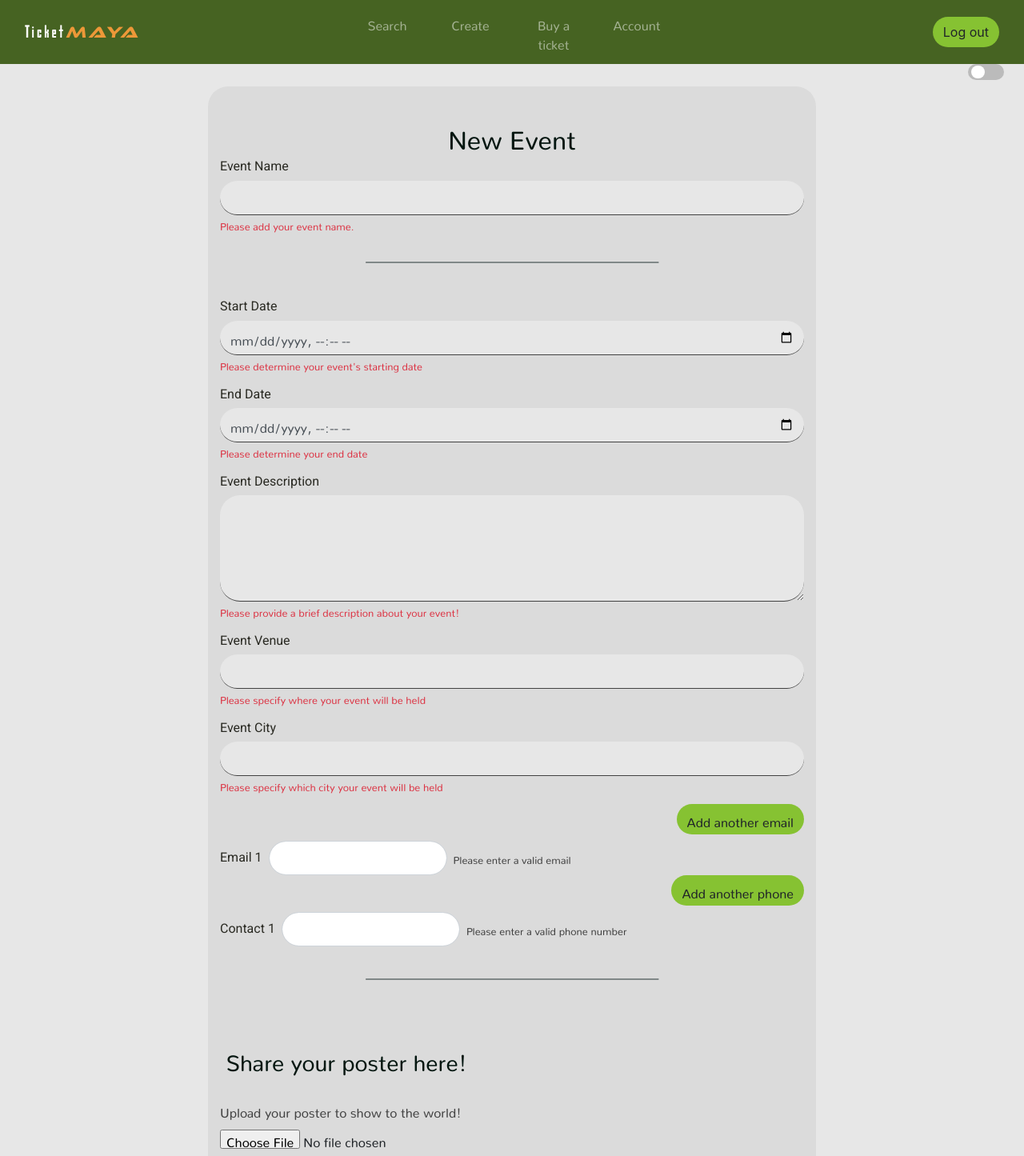
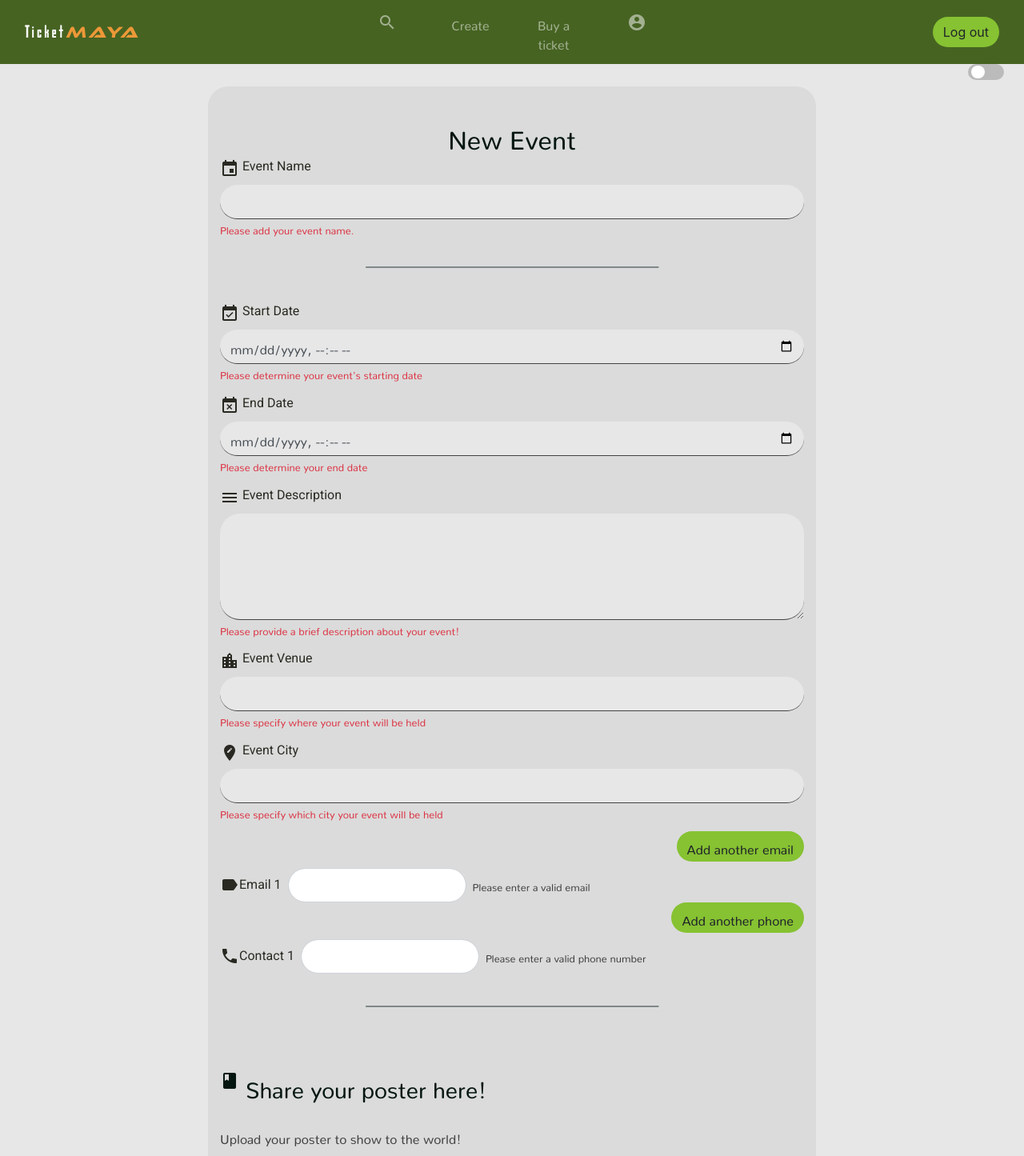
Before and after one commit to nicholasm185/WASD-FP, an Angular app: page /create in a window 1280 px wide. Shown: the top 1445 px of the page at 80% size. Built offline with nearby package versions, Linux system fonts and the light colour scheme; sample sign-in values are in the browser's storage; what ngx-countdown-timer, ngx-owl-carousel would draw is missing.

Commit message:
icons addition #3

```diff
--- a/src/app/create-event/create-event.component.html
+++ b/src/app/create-event/create-event.component.html
@@ -45,7 +45,7 @@
       <form [formGroup]="eventForm" novalidate>
 
         <div class="form-group" data-aos="fade-up" data-aos-delay="300">
-          <label for="name">Event Name</label>
+          <label for="name"><i class="material-icons" style="vertical-align: top">event</i> Event Name</label>
           <input class="form-control main-search" type="text" formControlName="name" id="name">
           <small *ngIf="!eventForm.controls.name.valid" class="text-danger">
             Please add your event name.
@@ -53,7 +53,7 @@
         </div>
         <hr data-aos="fade-up">
         <div class="form-group" data-aos="fade-up" data-aos-delay="300">
-          <label for="startDate">Start Date</label>
+          <label for="startDate"><i class="material-icons" style="vertical-align: top">event_available</i> Start Date</label>
           <input class="form-control main-search" type="datetime-local" min="{{minDate}}" formControlName="startDate" id="startDate">
           <small *ngIf="!eventForm.controls.startDate.valid" class="text-danger">
             Please determine your event's starting date
@@ -61,7 +61,7 @@
         </div>
 
         <div class="form-group" data-aos="fade-up" data-aos-delay="500">
-          <label for="endDate">End Date</label>
+          <label for="endDate"><i class="material-icons" style="vertical-align: top">event_busy</i> End Date</label>
           <input class="form-control main-search" type="datetime-local" formControlName="endDate" id="endDate">
           <small *ngIf="!eventForm.controls.endDate.valid" class="text-danger">
             Please determine your end date
@@ -69,7 +69,7 @@
         </div>
 
         <div class="form-group" data-aos="fade-up" data-aos-delay="500">
-          <label for="eventDescription">Event Description</label>
+          <label for="eventDescription"><i class="material-icons" style="vertical-align: top">menu</i> Event Description</label>
           <textarea rows="5" class="form-control main-search" type="text" formControlName="eventDescription" id="eventDescription">Event Description</textarea>
           <small *ngIf="!eventForm.controls.eventDescription.valid" class="text-danger">
             Please provide a brief description about your event!
@@ -77,7 +77,7 @@
         </div>
 
         <div class="form-group" data-aos="fade-up" data-aos-delay="700">
-          <label for="location">Event Venue</label>
+          <label for="location"><i class="material-icons" style="vertical-align: top">location_city</i> Event Venue</label>
           <input class="form-control main-search" type="text" formControlName="venue" id="venue">
           <small *ngIf="!eventForm.controls.venue.valid" class="text-danger">
             Please specify where your event will be held
@@ -85,7 +85,7 @@
         </div>
 
         <div class="form-group" data-aos="fade-up" data-aos-delay="900">
-          <label for="location">Event City</label>
+          <label for="location"><i class="material-icons" style="vertical-align: top">edit_location</i> Event City</label>
           <input class="form-control main-search" type="text" formControlName="city" id="city" data-aos="fade-up">
           <small *ngIf="!eventForm.controls.city.valid" class="text-danger">
             Please specify which city your event will be held
@@ -98,8 +98,8 @@
           </div>
           <div class="mt-2" *ngFor="let email of contactEmails.controls; let i = index">
             <div class="form-inline">
-              <label class="mr-2">Email {{1+i}}</label>
-              <input class="form-control mr-2" type="email" [formControlName]="i" data-aos="fade-up">
+              <label class="mr-2"><i class="material-icons" style="vertical-align: top">label</i> Email {{1+i}}</label>
+              <input class="form-control mr-2" type="email" [formControlName]="i" data-aos="zoom-in">
               <small *ngIf="!eventForm.controls.contactEmails.valid" class="text">
                 Please enter a valid email
               </small>
@@ -114,8 +114,8 @@
           </div>
           <div class="mt-2" *ngFor="let phone of contactPhones.controls; let i = index">
             <div class="form-inline">
-              <label class="mr-2">Contact {{1+i}}</label>
-              <input class="form-control mr-2" type="number" pattern="[0-9]+" maxlength="5" [formControlName]="i">
+              <label class="mr-2"><i class="material-icons" style="vertical-align: top">local_phone</i> Contact {{1+i}}</label>
+              <input class="form-control mr-2" type="number" pattern="[0-9]+" maxlength="5" [formControlName]="i" data-aos="fade">
               <small *ngIf="!eventForm.controls.contactPhones.valid" class="text">
                 Please enter a valid phone number
               </small>
@@ -125,7 +125,7 @@
         </div>
         <hr data-aos="fade-up" data-aos-delay="100">
         <tr>
-        <h3 data-aos="fade-up">Share your poster here!</h3>
+        <h3 data-aos="fade-up"><i class="material-icons" style="vertical-align: top">book</i> Share your poster here!</h3>
           <label for="file" data-aos="fade-up" data-aos-delay="1100"></label>
           <p data-aos="fade-up">Upload your poster to show to the world!</p>
           <input accept=".png, .jpeg, .jpg, .pdf, .tiff, .eps" type="file"
--- a/src/app/dashboard/dashboard.component.html
+++ b/src/app/dashboard/dashboard.component.html
@@ -50,11 +50,11 @@
             <hr width="200%">
             <div class="col-xs-12">
 
-              <h5><i class="large material-icons">insert_emoticon</i> Name: <b>{{auth.getUserName()}}</b><tr></h5>
+              <h5><i class="large material-icons" style="vertical-align: bottom">insert_emoticon</i> Name: <b>{{auth.getUserName()}}</b><tr></h5>
                 <div class="verify">
                   <button *ngIf="User['email_verified_at'] == null" class="btn btn-warning" (click)="requestVerify()">Verify email</button>
                   <button class="btn btn-outline-success" *ngIf="!!User['email_verified_at']">Email Verified!</button></div>
-              <h5><i class="large material-icons">mail</i> Email: <b>{{auth.getEmail()}}</b></h5>
+              <h5><i class="large material-icons" style="vertical-align: bottom">mail</i> Email: <b>{{auth.getEmail()}}</b></h5>
 
     <!--- temporary -->
     <a href="/admin" *ngIf="User['admin'] == 1">Access Admin</a>
--- a/src/app/home/home.component.html
+++ b/src/app/home/home.component.html
@@ -157,7 +157,8 @@
               <li><i class="material-icons">check</i> Arrange and organize payments to ensure validity</li>
             </ul>
             <div class="container">
-            <a href="/signup" class="btn-get-started">Sign Up</a>
+            <a href="/signup" class="btn-get-started">Sign Up</a> or
+            <a href="/login" class="btn-get-started">Log In</a>
           </div>
           </div>
         </div>
--- a/src/app/navbar/navbar.component.html
+++ b/src/app/navbar/navbar.component.html
@@ -7,7 +7,7 @@
   <div class="col-md-4 text-center">
     <div class="row">
       <div class="col-md">
-        <a class="navbar-text" [routerLink]="['search']">Search</a>
+        <a class="navbar-text" [routerLink]="['search']"><i class="material-icons" style="vertical-align: top">search</i></a>
       </div>
       <div class="col-md">
         <a class="navbar-text" [routerLink]="['create']">Create</a>
@@ -16,7 +16,7 @@
         <a class="navbar-text" [routerLink]="['buy']">Buy a ticket</a>
       </div>
       <div class="col-md">
-        <a class="navbar-text" [routerLink]="['dashboard']">Account</a>
+        <a class="navbar-text" [routerLink]="['dashboard']"><i class="material-icons" style="vertical-align: top">account_circle</i></a>
       </div>
     </div>
   </div>
--- a/src/app/upload/file-upload/file-upload.component.html
+++ b/src/app/upload/file-upload/file-upload.component.html
@@ -60,7 +60,7 @@
           </div>
 
 
-          <h2 data-aos="fade" data-aos-delay="1100">File Upload</h2>
+          <h2 data-aos="fade" data-aos-delay="1100"><i class="material-icons" style="vertical-align: bottom">publish</i> File Upload</h2>
           <label for="file"></label>
           <p data-aos="fade" data-aos-delay="1100">Please upload your proof of payment</p>
           <input accept=".png, .jpeg, .jpg" type="file"
```
Also changed, not shown: src/app/buy/buy.component.html (+4 -4 lines).
